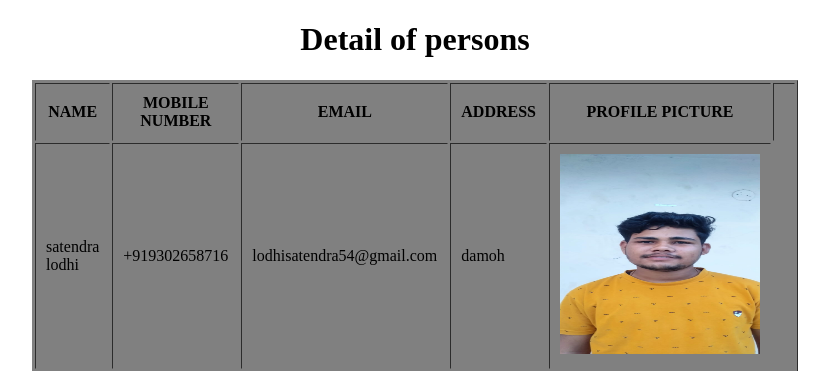
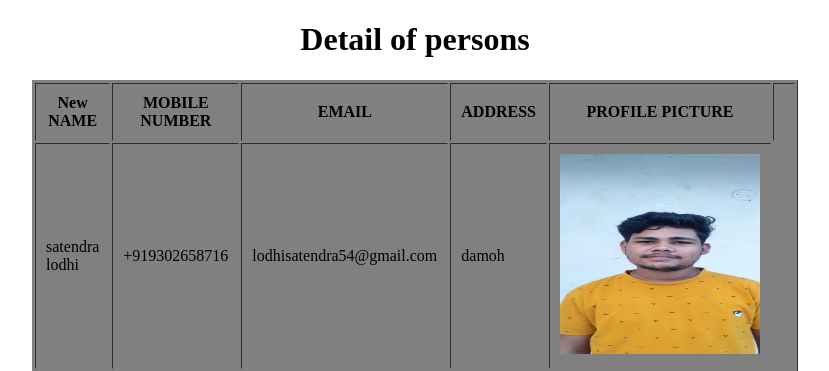
Before and after one commit to Satendralodhi/my_app, a Django app: page /dashbord/ in a window 1280 px wide. Shown: the top 371 px of the page, without its empty margins (225-1054 px from the left). Run offline with Django 5.2, Linux system fonts and the light colour scheme; data comes from the database, SQL or seed files in the repository.

Commit message:
dashbord chanfe

```diff
--- a/templates/dashbord.html
+++ b/templates/dashbord.html
@@ -8,7 +8,7 @@
     <h1  align="center">Detail of persons</h1>
     <table border="1px" width="60%" cellpadding="10px" bgcolor="gray" align="center" length="90%">
         <tr>
-            <th>NAME</th>
+            <th>New NAME</th>
             <th>MOBILE NUMBER</th>
             <th>EMAIL</th>
             <th>ADDRESS</th>
```
